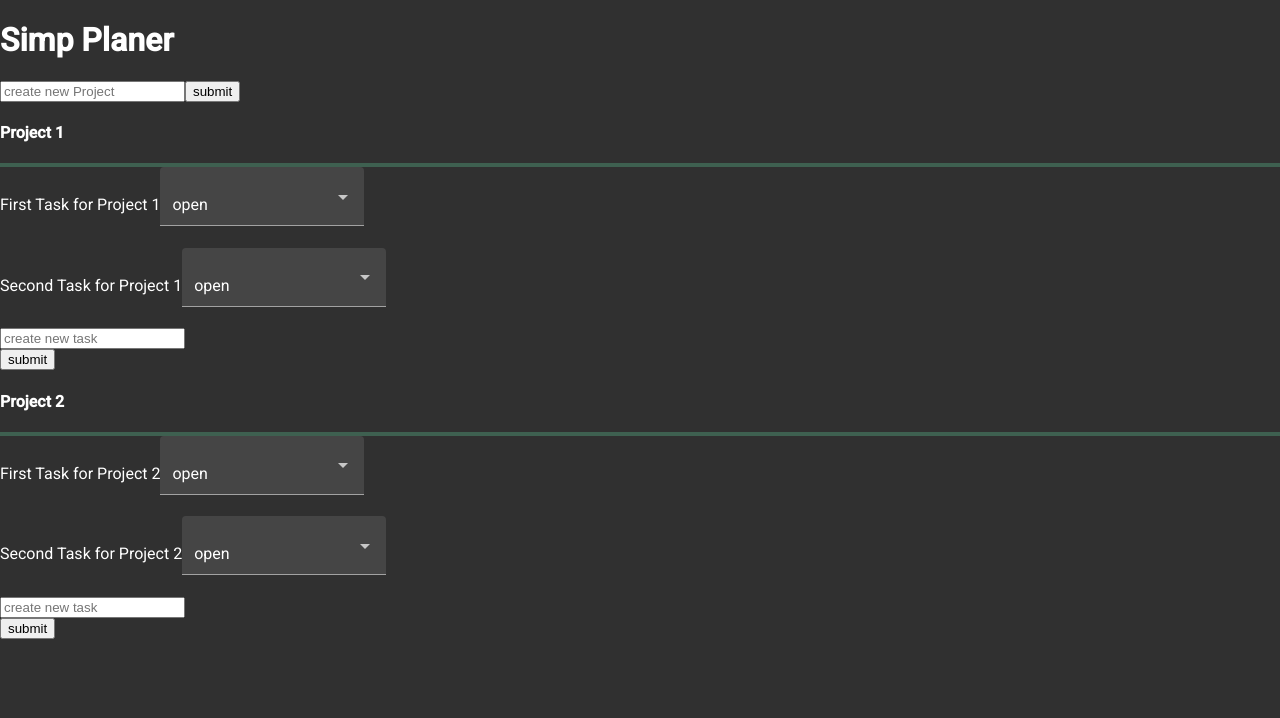
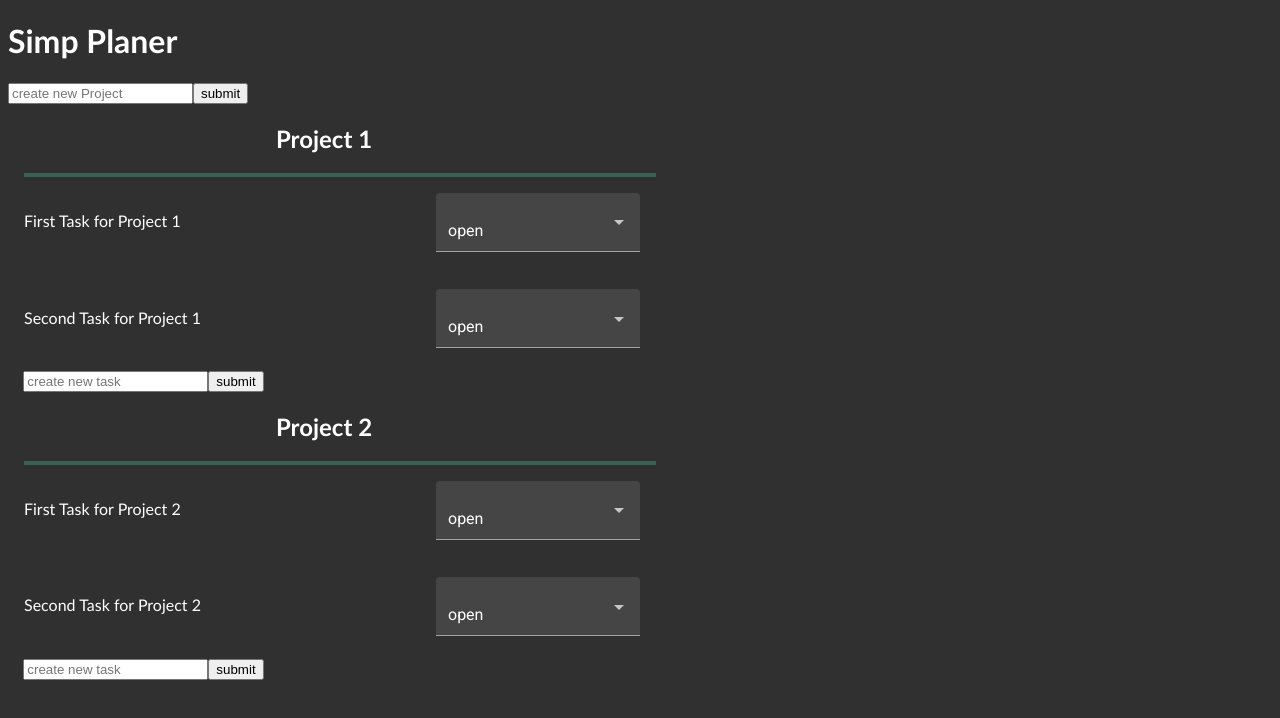
Before and after one commit to RouvenGonzalez/App-Template, an Angular app in the folder projekt/: page / in a window 1280 px wide. Shown: the top 718 px of the page. Built offline with nearby package versions, Linux system fonts and the light colour scheme.

Commit message:
#15 layout for App-Template - 1st solution

```diff
--- a/projekt/src/app/progressbar/progressbar.component.html
+++ b/projekt/src/app/progressbar/progressbar.component.html
@@ -1,6 +1,8 @@
+<div class="progress-bar">
     <mat-progress-bar
     #progress
     value = {{getProjectProgress(currentProject.name)}}
     color= 'accent'
     ProgressBarMode = 'determinate'>
     </mat-progress-bar>
+</div>
--- a/projekt/src/app/project/project.component.html
+++ b/projekt/src/app/project/project.component.html
@@ -1,11 +1,12 @@
 <div>
   <form #newProject = "ngForm" (ngSubmit) = "addProject(newProject.value.name)">
     <input type = "text" name = "name" placeholder = "create new Project" ngModel>
-
     <input color = "accent" type="submit"  value="submit">
   </form>
   <div *ngFor="let project of viewProjects()">
-        <h4>{{project.name}}</h4>
+    <div class="container">
+      <h2 class="project-name">{{project.name}}</h2>
+    </div>
       <app-progressbar [currentProject]="project"></app-progressbar>
       <app-task [currentProject]="project"></app-task>
   </div>
--- a/projekt/src/app/task/task.component.html
+++ b/projekt/src/app/task/task.component.html
@@ -1,6 +1,7 @@
 <div>
-  <div *ngFor="let task of viewTasks(currentProject.name)">
-  {{task.description}}<mat-form-field appearance = "fill">
+  <div class="container" *ngFor="let task of viewTasks(currentProject.name)">
+    <div class="float-right">
+      <mat-form-field appearance = "fill">
         <mat-select #Select [value] = "task.status" (selectionChange)="changeStatus(Select.value, task.description, currentProject.name)">
           <mat-label>Task status</mat-label>
           <mat-option [value] = "status.OPEN">open</mat-option>
@@ -9,9 +10,12 @@
         </mat-select>
       </mat-form-field>
     </div>
+    <p>{{task.description}}</p>
+  <div class="clear-wrap"></div>
+  </div>
   <form #newTask = "ngForm" (ngSubmit) = "addTask(newTask.value.description, currentProject.name)">
-    <input type = "text" name = "description" placeholder = "create new task" ngModel>
-  <br>
+    <input class="field-position" type="text" name = "description" placeholder = "create new task" ngModel>
+
 
     <input type="submit" value="submit">
   </form>
--- a/projekt/src/index.html
+++ b/projekt/src/index.html
@@ -2,7 +2,7 @@
 <html lang="en">
 <head>
   <meta charset="utf-8">
-  <title>Projekt</title>
+  <title>Simp Planer</title>
   <base href="/">
   <meta name="viewport" content="width=device-width, initial-scale=1">
   <link rel="icon" type="image/x-icon" href="favicon.ico">
--- a/projekt/src/styles.css
+++ b/projekt/src/styles.css
@@ -1,4 +1,41 @@
 /* You can add global styles to this file, and also import other style files */
 
-html, body { height: 100%; }
-body { margin: 0; font-family: Roboto, "Helvetica Neue", sans-serif; }
+html {
+    font-family: 'Gill Sans', Arial, Helvetica, sans-serif;
+    font-size: 1em;
+    width: 100%;
+}
+
+.progress-bar {
+    width: 50%;
+    margin-left: 1em;
+    margin-bottom: .25em;
+}
+
+.float-right {
+    float: right;
+    margin: 0 auto 0 auto;
+
+}
+
+.clear-wrap {
+    clear: both;
+}
+
+.container {
+    width: 50%;
+}
+
+p {
+    padding-top: 1.15em;
+    margin-left: 1em;
+}
+
+.field-position {
+    margin-left: 1.15em;
+}
+
+h2.project-name {
+    text-align: center;
+    margin-left: 0 auto 0 auto;
+}
```
Also changed, not shown: 1 other file (tests, documents, lock files or other folders). Lines whose indentation alone changed are shown as unchanged.
